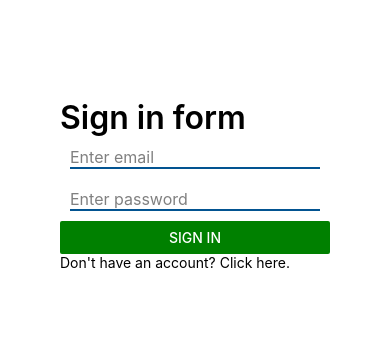
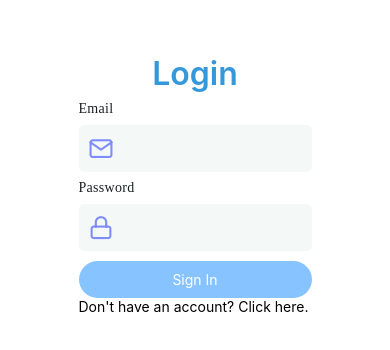
Before and after one commit to Sir1ys/codecrafters-fe, a React Native app: screen / in a window 390 px wide. Shown: the part 238-588 px from the top of the page. Built offline with nearby package versions, Linux system fonts and the light colour scheme; no server answers.

Commit message:
sign in form was refactored

```diff
--- /dev/null
+++ b/components/Input.jsx
@@ -0,0 +1,73 @@
+import { View, StyleSheet, Text, TextInput } from "react-native";
+import { colors } from "../constants/colors";
+
+export const Input = (props) => {
+
+  return (
+    <View style={styles.container}>
+      <Text style={styles.label}>{props.label}</Text>
+      <View style={styles.inputContainer}>
+        {props.icon && (
+          <props.iconPack
+            style={styles.icon}
+            name={props.icon}
+            size={props.iconSize || 25}
+            color="black"
+          />
+        )}
+        <TextInput
+          style={styles.input}
+          value={props.state}
+          onChangeText={(text) => props.setState(text)}
+        />
+      </View>
+
+      {props.errorText && (
+        <View style={styles.errorContainer}>
+          <Text style={styles.errorText}>{props.errorText}</Text>
+        </View>
+      )}
+    </View>
+  );
+};
+
+const styles = StyleSheet.create({
+  container: {
+    width: "100%",
+  },
+  inputContainer: {
+    width: "100%",
+    backgroundColor: colors.nearlyWhite,
+    paddingHorizontal: 10,
+    paddingVertical: 10,
+    borderRadius: 5,
+    flexDirection: "row",
+  },
+  icon: {
+    marginRight: 10,
+    color: colors.grey,
+    alignItems: "center",
+  },
+  label: {
+    marginVertical: 8,
+    fontFamily: "bold",
+    letterSpacing: 0.3,
+    color: colors.textColor,
+  },
+  input: {
+    color: colors.textColor,
+    flex: 1,
+    fontFamily: "regular",
+    letterSpacing: 0.3,
+    paddingTop: 0,
+  },
+  errorContainer: {
+    marginVertical: 5,
+  },
+  errorText: {
+    color: "red",
+    fontSize: 13,
+    fontFamily: "bold",
+    letterSpacing: 0.3,
+  },
+});
--- a/components/SignIn.jsx
+++ b/components/SignIn.jsx
@@ -1,17 +1,15 @@
 import React, { useState } from "react";
-import {
-  View,
-  Text,
-  TextInput,
-  StyleSheet,
-  Button,
-  Pressable,
-} from "react-native";
+import { View, Text, Pressable } from "react-native";
 import { getAuth, signInWithEmailAndPassword } from "firebase/auth";
+import { Feather } from "@expo/vector-icons";
+import { Input } from "./Input";
+import { SubmitButton } from "./SubmitButton";
+import { colors } from "../constants/colors";
 
 export default function SignIn() {
   const [emailSignIn, setEmailSignIn] = useState("");
   const [passwordSignIn, setPasswordSignIn] = useState("");
+
   const handleSubmit = (e) => {
     const auth = getAuth();
     signInWithEmailAndPassword(auth, emailSignIn, passwordSignIn)
@@ -34,27 +32,33 @@ export default function SignIn() {
 
   return (
     <View id="signInForm">
-      <Text style={{ fontSize: 32, fontWeight: "600" }}>Sign in form</Text>
-      <TextInput
-        style={styles.textInput}
-        placeholder="Enter email"
-        onChangeText={(text) => {
-          setEmailSignIn(text);
+      <Text
+        style={{
+          fontSize: 32,
+          fontWeight: "600",
+          textAlign: "center",
+          color: `${colors.blue}`,
         }}
-        value={emailSignIn}
+      >
+        Login
+      </Text>
+      <Input
+        label="Email"
+        icon="mail"
+        iconPack={Feather}
+        state={emailSignIn}
+        setState={setEmailSignIn}
       />
-      <TextInput
-        style={styles.textInput}
-        placeholder="Enter password"
-        onChangeText={(text) => {
-          setPasswordSignIn(text);
-        }}
-        value={passwordSignIn}
+      <Input
+        label="Password"
+        icon="lock"
+        iconPack={Feather}
+        state={passwordSignIn}
+        setState={setPasswordSignIn}
       />
-      <Button
-        style={styles.button}
-        title="Sign In"
-        color={"green"}
+      <SubmitButton
+        disabled={false}
+        text="Sign In"
         onPress={() => handleSubmit()}
       />
       <Pressable
@@ -67,13 +71,3 @@ export default function SignIn() {
     </View>
   );
 }
-const styles = StyleSheet.create({
-  textInput: {
-    fontSize: 16,
-    borderBottomWidth: 2,
-    borderColor: "rgb(2, 83, 145)",
-    margin: 10,
-    color: "grey",
-    width: 250,
-  },
-});
--- /dev/null
+++ b/components/SubmitButton.jsx
@@ -0,0 +1,32 @@
+import React from "react";
+import { StyleSheet, TouchableOpacity, Text } from "react-native";
+import { colors } from "../constants/colors";
+
+export const SubmitButton = (props) => {
+  const enabledBgColor = props.color || colors.primary;
+  const disabledBgColor = colors.lightGrey;
+  const bgColor = props.disabled ? disabledBgColor : enabledBgColor;
+
+  return (
+    <TouchableOpacity
+      onPress={props.disabled ? () => {} : props.onPress}
+      style={{ ...styles.button, ...{ backgroundColor: bgColor } }}
+    >
+      <Text style={{ color: props.disabled ? colors.grey : "white" }}>
+        {props.text}
+      </Text>
+    </TouchableOpacity>
+  );
+};
+
+const styles = StyleSheet.create({
+  button: {
+    backgroundColor: colors.primary,
+    paddingHorizontal: 30,
+    paddingVertical: 10,
+    borderRadius: 25,
+    justifyContent: "center",
+    alignItems: "center",
+    marginTop: 10,
+  },
+});
--- /dev/null
+++ b/constants/colors.js
@@ -0,0 +1,8 @@
+export const colors = {
+  blue: "#3498db",
+  nearlyWhite: "#F4F8F7",
+  grey: "#7F8CFD",
+  textColor: "#1C1E21",
+  primary: "#87C4FF",
+  lightGrey: "#c1c7c9",
+};
--- a/package.json
+++ b/package.json
@@ -9,6 +9,7 @@
     "web": "expo start --web"
   },
   "dependencies": {
+    "@expo/vector-icons": "^13.0.0",
     "@expo/webpack-config": "^19.0.0",
     "expo": "~49.0.15",
     "expo-status-bar": "~1.6.0",
```
Also changed, not shown: 1 other file (tests, documents, lock files or other folders).
